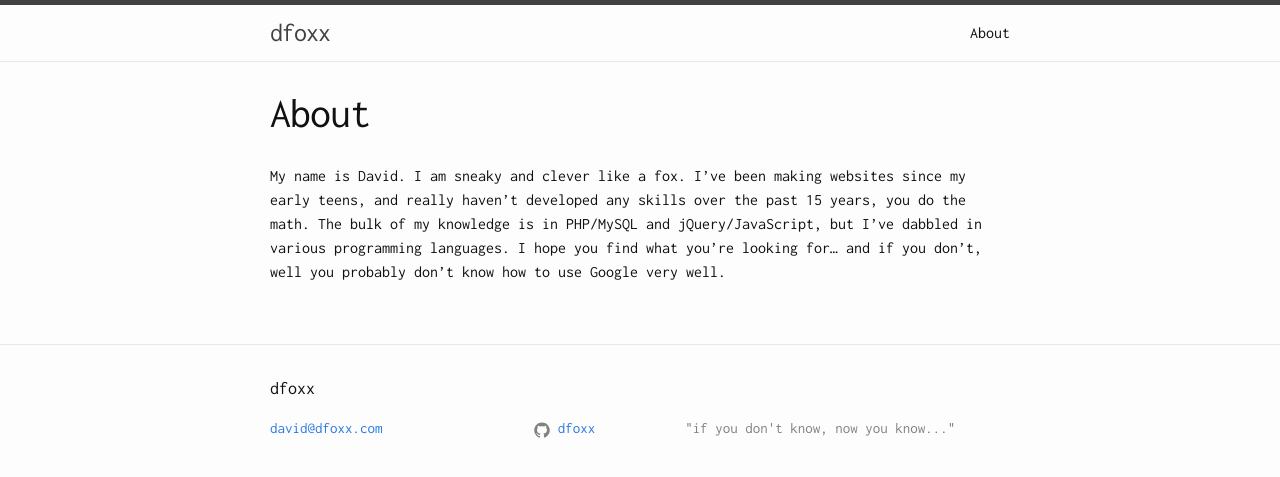
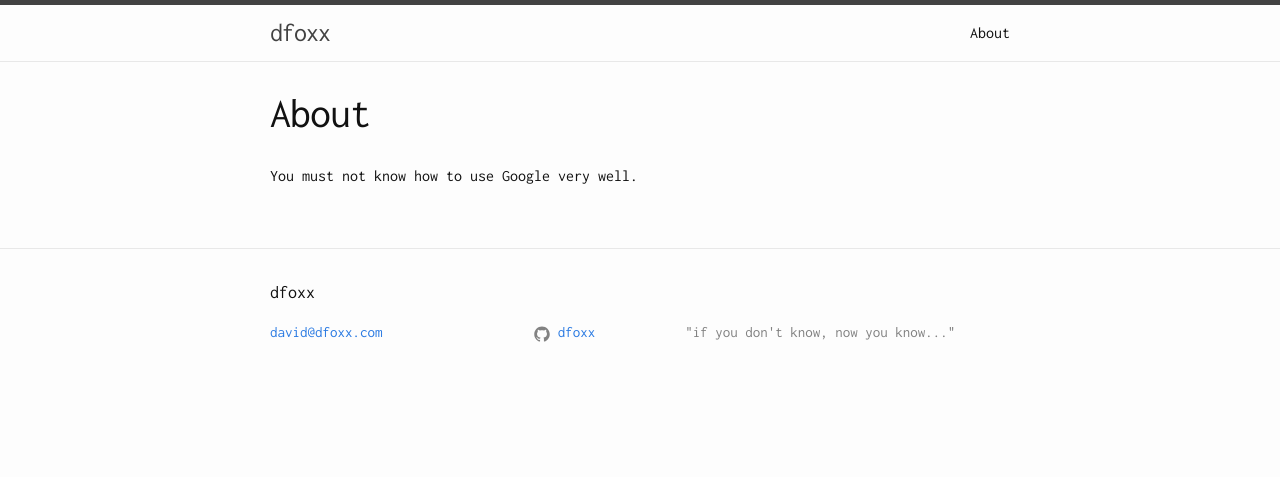
Before and after one commit to dfoxx/dfoxx.github.io, a Jekyll site: the page built from about.md, in a window 1280 px wide. Shown: the top 477 px of the page. Built offline with Jekyll 4.4.1, drawn with Linux system fonts in a browser that asks for light colours.

Commit message:
Update about.md

```diff
--- a/about.md
+++ b/about.md
@@ -4,4 +4,4 @@ title: About
 permalink: /about/
 ---
 
-My name is David. I am sneaky and clever like a fox. I've been making websites since my early teens, and really haven't developed any skills over the past 15 years, you do the math. The bulk of my knowledge is in PHP/MySQL and jQuery/JavaScript, but I've dabbled in various programming languages. I hope you find what you're looking for... and if you don't, well you probably don't know how to use Google very well.
+You must not know how to use Google very well.
```
